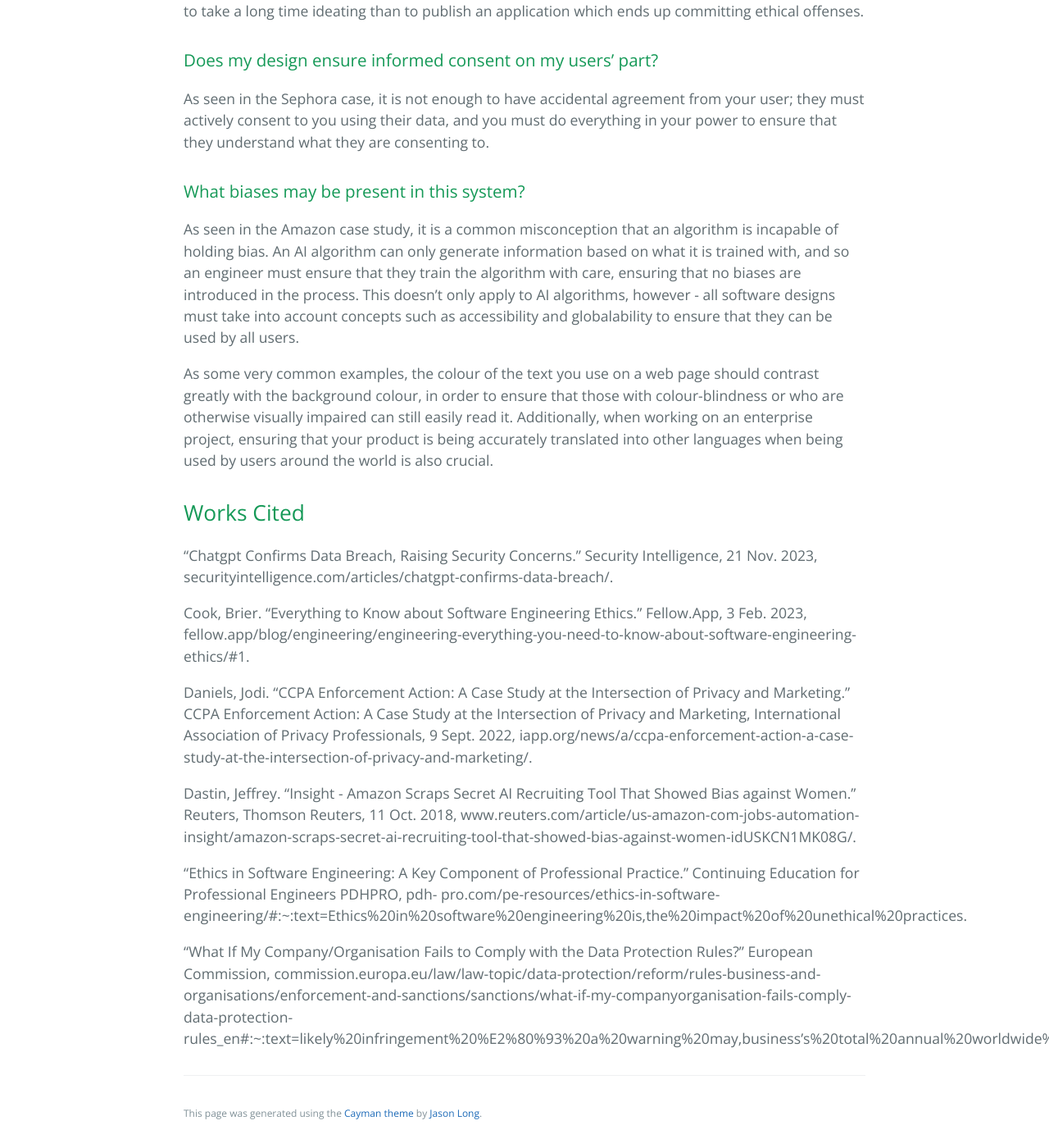
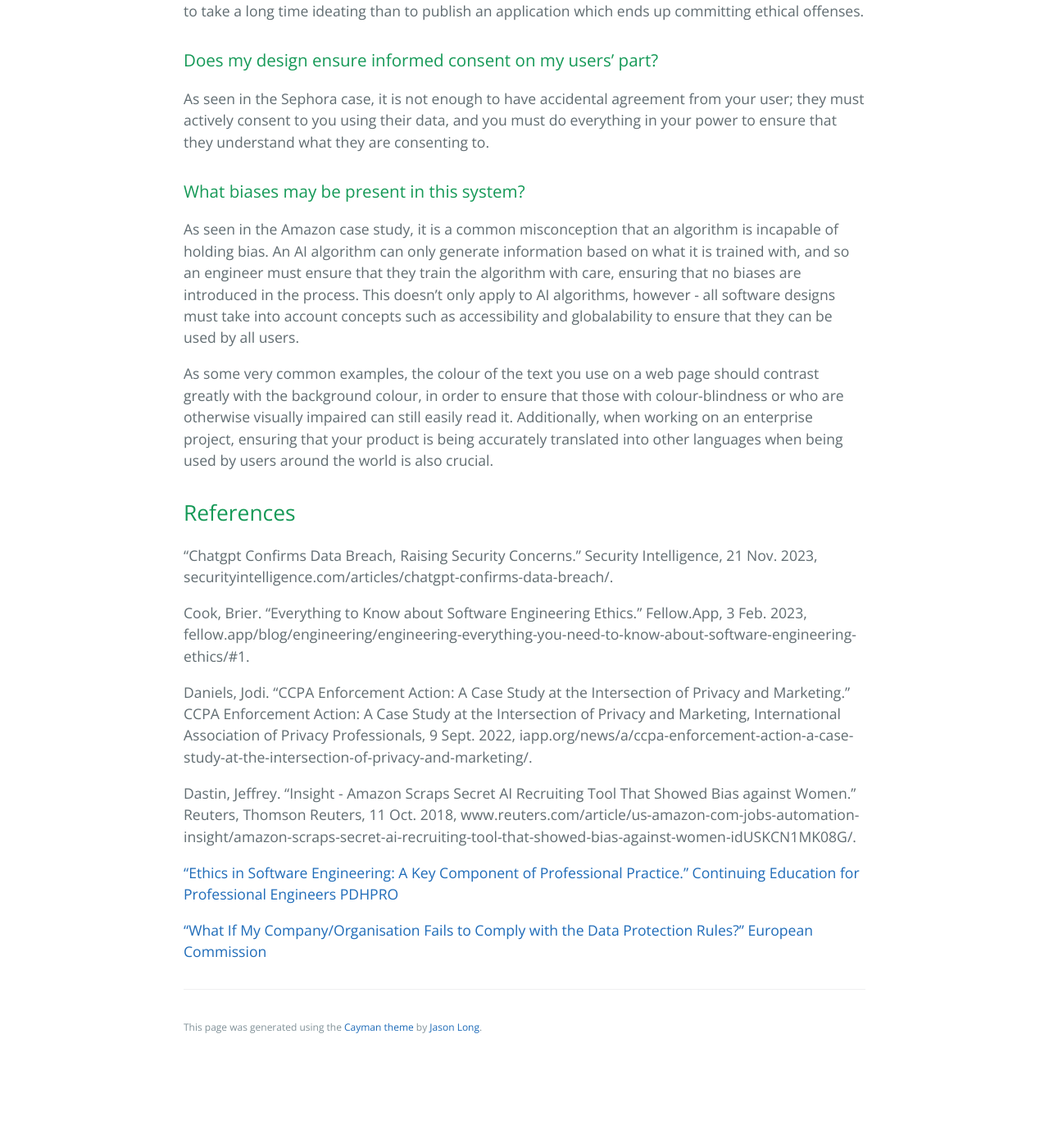
Before and after one commit to learning-software-engineering/learning-software-engineering.github.io, a Jekyll site: the page built from Topics/Software_Engineering/Ethics_In_Software_Engineering.md, in a window 1280 px wide and 1400 px high, scrolled down 4569 px. Shown: the whole window at 82% size. Built offline with Jekyll 4.4.1, drawn with Linux system fonts in a browser that asks for light colours; our own code applies the rules of GitHub Pages for plain Markdown files; after the commit the page ends 5864 px from its top, so only the background shows below that.

Commit message:
beautify references

```diff
--- a/Topics/Software_Engineering/Ethics_In_Software_Engineering.md
+++ b/Topics/Software_Engineering/Ethics_In_Software_Engineering.md
@@ -91,7 +91,7 @@ As seen in the Amazon case study, it is a common misconception that an algorithm
 
 As some very common examples, the colour of the text you use on a web page should contrast greatly with the background colour, in order to ensure that those with colour-blindness or who are otherwise visually impaired can still easily read it. Additionally, when working on an enterprise project, ensuring that your product is being accurately translated into other languages when being used by users around the world is also crucial.
 
-## Works Cited
+## References
 “Chatgpt Confirms Data Breach, Raising Security Concerns.” Security Intelligence, 21 Nov. 2023, securityintelligence.com/articles/chatgpt-confirms-data-breach/.
 
 Cook, Brier. “Everything to Know about Software Engineering Ethics.” Fellow.App, 3 Feb. 2023, fellow.app/blog/engineering/engineering-everything-you-need-to-know-about-software-engineering-ethics/#1.
@@ -100,7 +100,6 @@ Daniels, Jodi. “CCPA Enforcement Action: A Case Study at the Intersection of P
 
 Dastin, Jeffrey. “Insight - Amazon Scraps Secret AI Recruiting Tool That Showed Bias against Women.” Reuters, Thomson Reuters, 11 Oct. 2018, www.reuters.com/article/us-amazon-com-jobs-automation-insight/amazon-scraps-secret-ai-recruiting-tool-that-showed-bias-against-women-idUSKCN1MK08G/.
 
-“Ethics in Software Engineering: A Key Component of Professional Practice.” Continuing Education for Professional Engineers PDHPRO, pdh-
-pro.com/pe-resources/ethics-in-software-engineering/#:~:text=Ethics%20in%20software%20engineering%20is,the%20impact%20of%20unethical%20practices.
+[“Ethics in Software Engineering: A Key Component of Professional Practice.” Continuing Education for Professional Engineers PDHPRO](https://pdh-pro.com/pe-resources/ethics-in-software-engineering/)
 
-“What If My Company/Organisation Fails to Comply with the Data Protection Rules?” European Commission, commission.europa.eu/law/law-topic/data-protection/reform/rules-business-and-organisations/enforcement-and-sanctions/sanctions/what-if-my-companyorganisation-fails-comply-data-protection-rules_en#:~:text=likely%20infringement%20%E2%80%93%20a%20warning%20may,business’s%20total%20annual%20worldwide%20turnover.
+[“What If My Company/Organisation Fails to Comply with the Data Protection Rules?” European Commission](commission.europa.eu/law/law-topic/data-protection/reform/rules-business-and-organisations/enforcement-and-sanctions/sanctions/what-if-my-companyorganisation-fails-comply-data-protection-rules_en#:~:text=likely%20infringement%20%E2%80%93%20a%20warning%20may,business’s%20total%20annual%20worldwide%20turnover)
```
